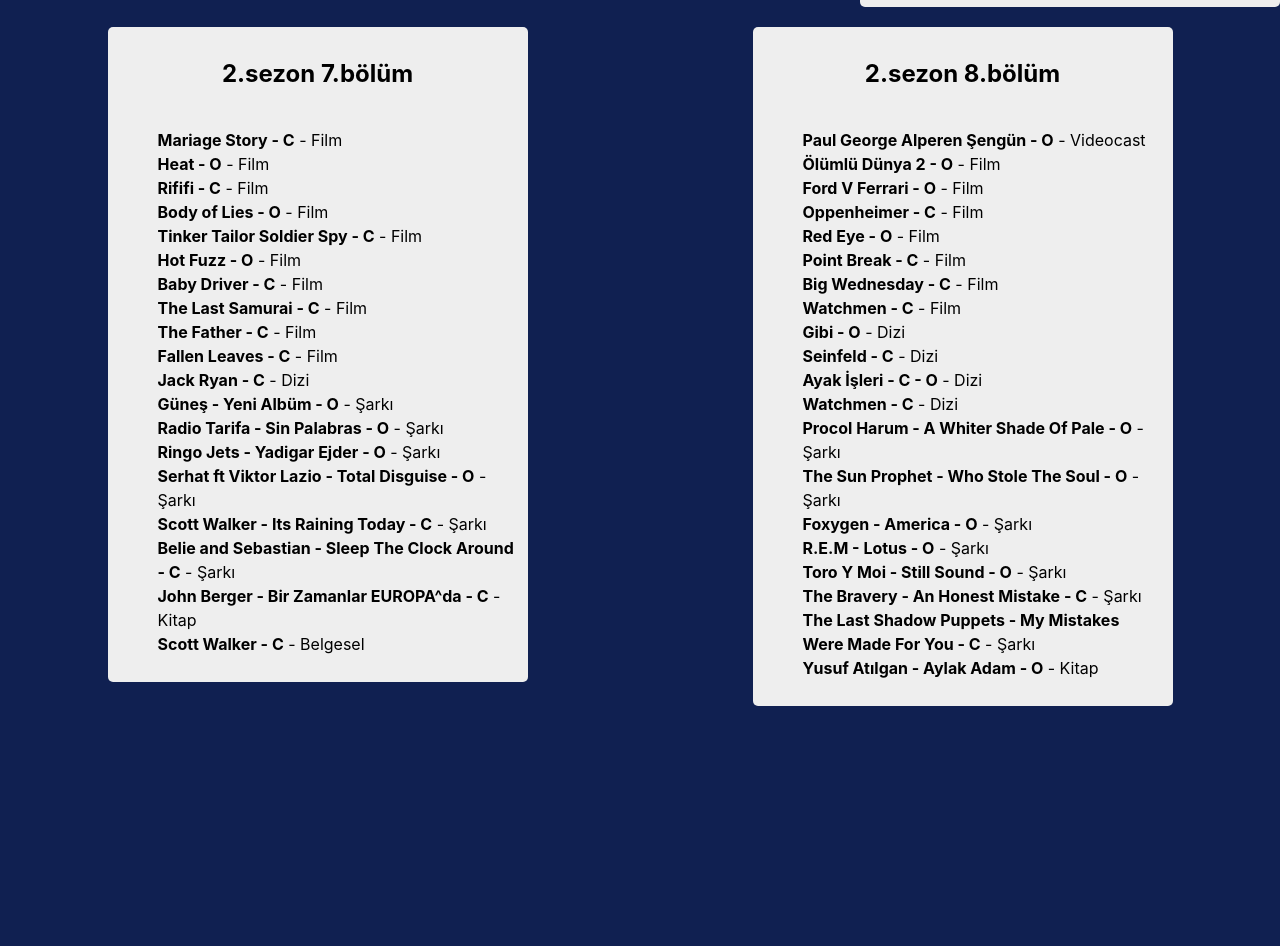
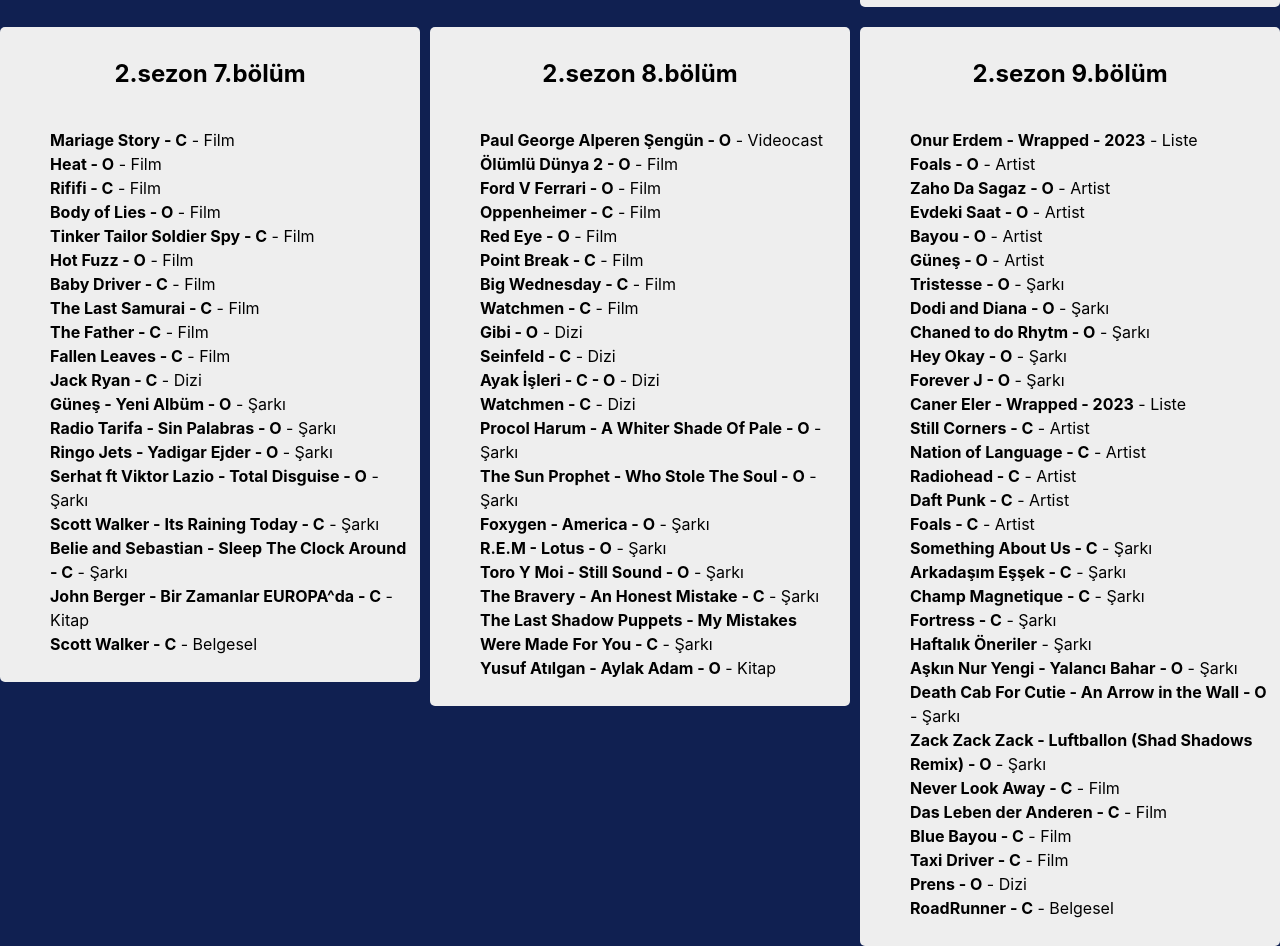
Before and after one commit to firatbicimli/CokiyidirCokseverim, a React (Vite) app: page / in a window 1280 px wide. Shown: the part 1700-2646 px from the top of the page. Before the commit the page ends 2406 px from the top, so only its background shows below. Built offline with nearby package versions, Linux system fonts and the light colour scheme.

Commit message:
some fix

```diff
--- a/src/App.jsx
+++ b/src/App.jsx
@@ -179,6 +179,39 @@
     { id: 158, title: 'The Last Shadow Puppets - My Mistakes Were Made For You - C', category: 'Şarkı' },
     { id: 159, title: 'Yusuf Atılgan - Aylak Adam - O', category: 'Kitap' },
       ];
+    const movieAndBookList9 = [
+    { id: 160, title: 'Onur Erdem - Wrapped - 2023', category: 'Liste' },
+    { id: 161, title: 'Foals - O', category: 'Artist' },
+    { id: 162, title: 'Zaho Da Sagaz - O', category: 'Artist' },
+    { id: 163, title: 'Evdeki Saat - O', category: 'Artist' },
+    { id: 164, title: 'Bayou - O', category: 'Artist' },
+    { id: 165, title: 'Güneş - O', category: 'Artist' },
+    { id: 166, title: 'Tristesse - O', category: 'Şarkı' },
+    { id: 167, title: 'Dodi and Diana - O', category: 'Şarkı' },
+    { id: 168, title: 'Chaned to do Rhytm - O', category: 'Şarkı' },
+    { id: 169, title: 'Hey Okay - O', category: 'Şarkı' },
+    { id: 170, title:'Forever J - O', category: 'Şarkı' },
+    { id: 171, title: 'Caner Eler - Wrapped - 2023', category: 'Liste' },
+    { id: 172, title: 'Still Corners - C', category: 'Artist' },
+    { id: 173, title: 'Nation of Language - C', category: 'Artist' },
+    { id: 174, title: 'Radiohead - C', category: 'Artist' },
+    { id: 175, title: 'Daft Punk - C', category: 'Artist' },
+    { id: 176, title: 'Foals - C', category: 'Artist' },
+    { id: 177, title: 'Something About Us - C', category: 'Şarkı' },
+    { id: 178, title: 'Arkadaşım Eşşek - C', category: 'Şarkı' },
+    { id: 179, title: 'Champ Magnetique - C', category: 'Şarkı' },
+    { id: 180, title: 'Fortress - C', category: 'Şarkı' },
+    { id: 181, title: 'Haftalık Öneriler', category: 'Şarkı' },
+    { id: 182, title: 'Aşkın Nur Yengi - Yalancı Bahar - O', category: 'Şarkı' },
+    { id: 183, title: 'Death Cab For Cutie - An Arrow in the Wall - O', category: 'Şarkı' },
+    { id: 184, title: 'Zack Zack Zack - Luftballon (Shad Shadows Remix) - O', category: 'Şarkı' },
+    { id: 185, title: 'Never Look Away - C', category: 'Film' },
+    { id: 186, title: 'Das Leben der Anderen - C', category: 'Film' },
+    { id: 187, title: 'Blue Bayou - C', category: 'Film' },
+    { id: 188, title: 'Taxi Driver - C', category: 'Film' },
+    { id: 189, title: 'Prens - O', category: 'Dizi' },
+    { id: 190, title: 'RoadRunner - C', category: 'Belgesel' },
+      ];
     // İsterseniz buraya başka filmler ve kitaplar ekleyebilirsiniz
 
 
@@ -218,6 +251,10 @@
         <h2>2.sezon 8.bölüm</h2>
         <List data={movieAndBookList8} />
       </div>
+      <div className="container">
+        <h2>2.sezon 9.bölüm</h2>
+        <List data={movieAndBookList9} />
+      </div>
       </div>
     </>
   );
```
